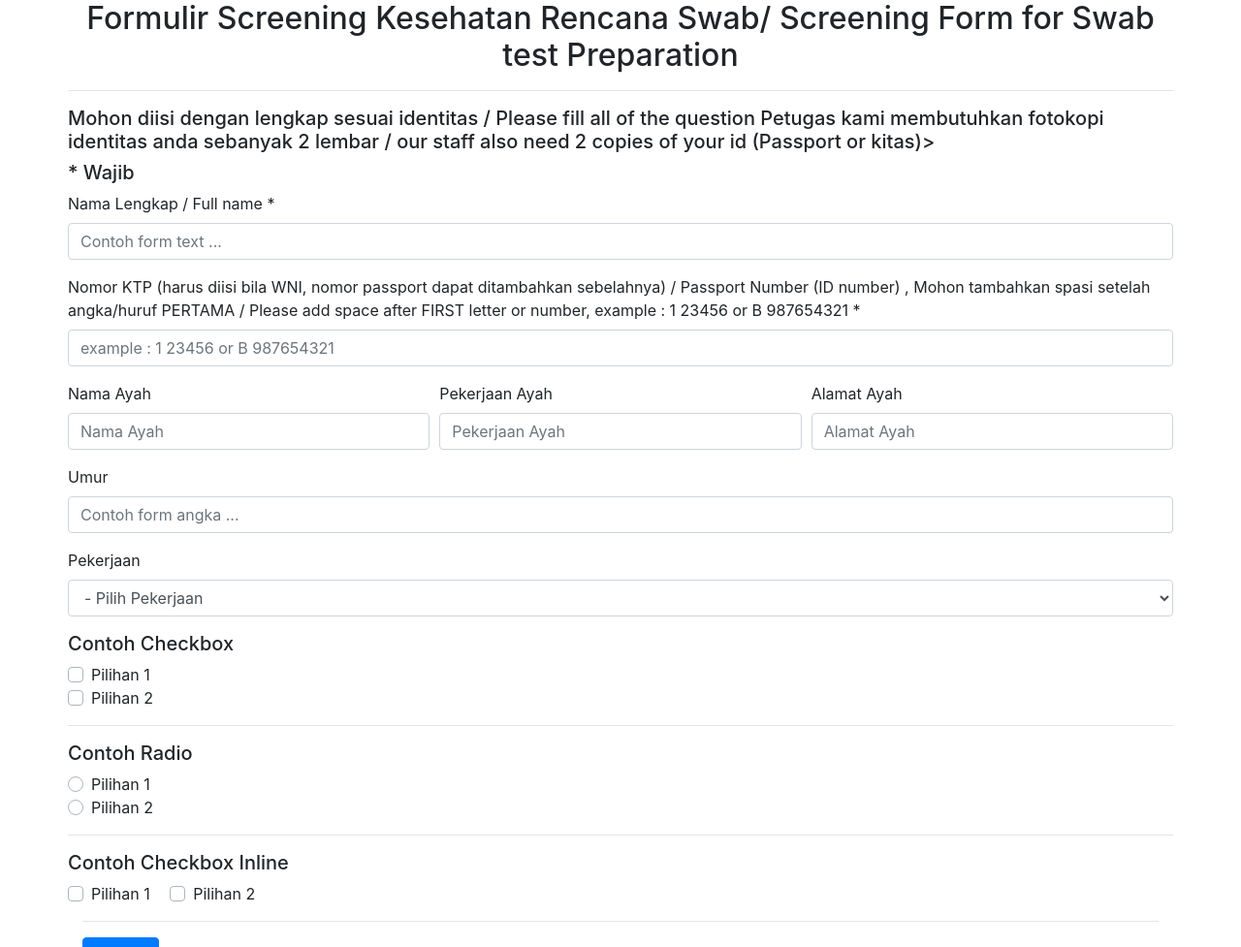
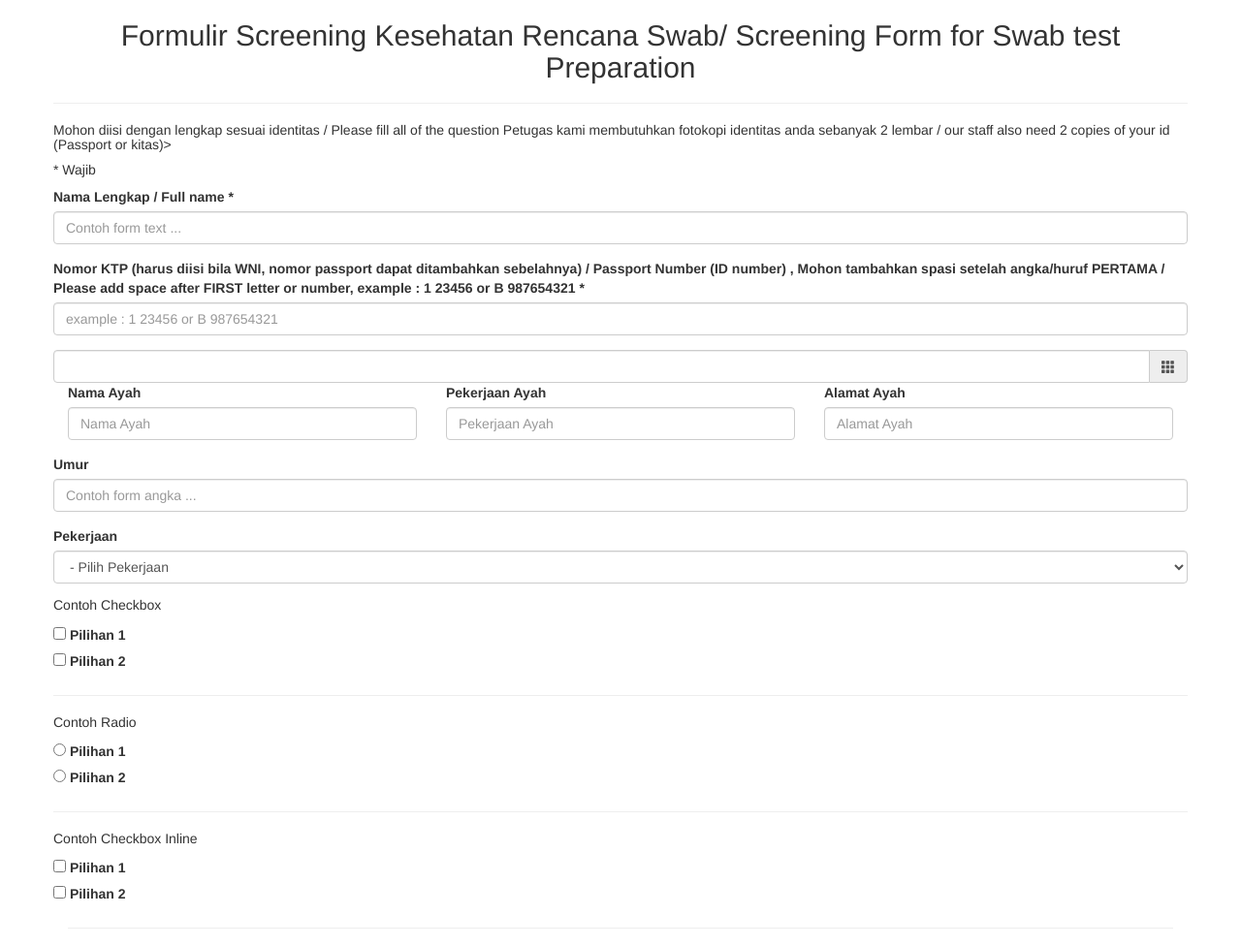
Before and after one commit to astikaputra/qrcode, a CodeIgniter app: page /qrcode/pasien in a window 1280 px wide. Shown: the top 977 px of the page at 97% size. Run offline with CodeIgniter, Linux system fonts and the light colour scheme; some libraries are stand-ins or nearby versions.

Commit message:
tambah tanggal

```diff
--- a/application/controllers/Ctesting.php
+++ b/application/controllers/Ctesting.php
@@ -4,11 +4,11 @@
 
     function __construct(){
         parent::__construct();
-        $this->load->model(array('M_Ctesting'  => 'm_ctesting'));
+       // $this->load->model(array('M_Ctesting'  => 'm_ctesting'));
     }
 
     function index(){
-      $this->load->view('v_ctesting');
+      $this->load->view('v_home');
     }
 
 
--- a/application/views/v_home.php
+++ b/application/views/v_home.php
@@ -23,6 +23,13 @@
 			<label for="no_ktp">Nomor KTP (harus diisi bila WNI, nomor passport dapat ditambahkan sebelahnya) / Passport Number (ID number) , Mohon tambahkan spasi setelah angka/huruf PERTAMA / Please add space after FIRST letter or number, example : 1 23456 or B 987654321 *</label>
 				<input type="text" id="no_ktp" class="form-control" placeholder="example : 1 23456 or B 987654321">
 		</div>
+
+			<div class="input-group date" data-provide="datepicker">
+			   <input type="text" class="form-control">
+			    <div class="input-group-addon">
+			        <span class="glyphicon glyphicon-th"></span>
+			    </div>
+			</div>
 
 			<div class="form-row">
 		<div class="form-group col-md-4">
@@ -98,7 +105,7 @@
 
    		 </div>
 
-
+<!-- https://gedelumbung.com/tutorial-codeigniter-membuat-helper-untuk-format-tanggal-indonesia-di-codeigniter/		 -->
 		  </form>
 
     <script type="text/javascript" src="<?php echo base_url().'assets/js/jquery-3.4.1.min.js'?>"></script>
```
Also changed, not shown: assets/images/1.png (added), assets/images/7.png (added), assets/images/8.png (added), 1 other file.
